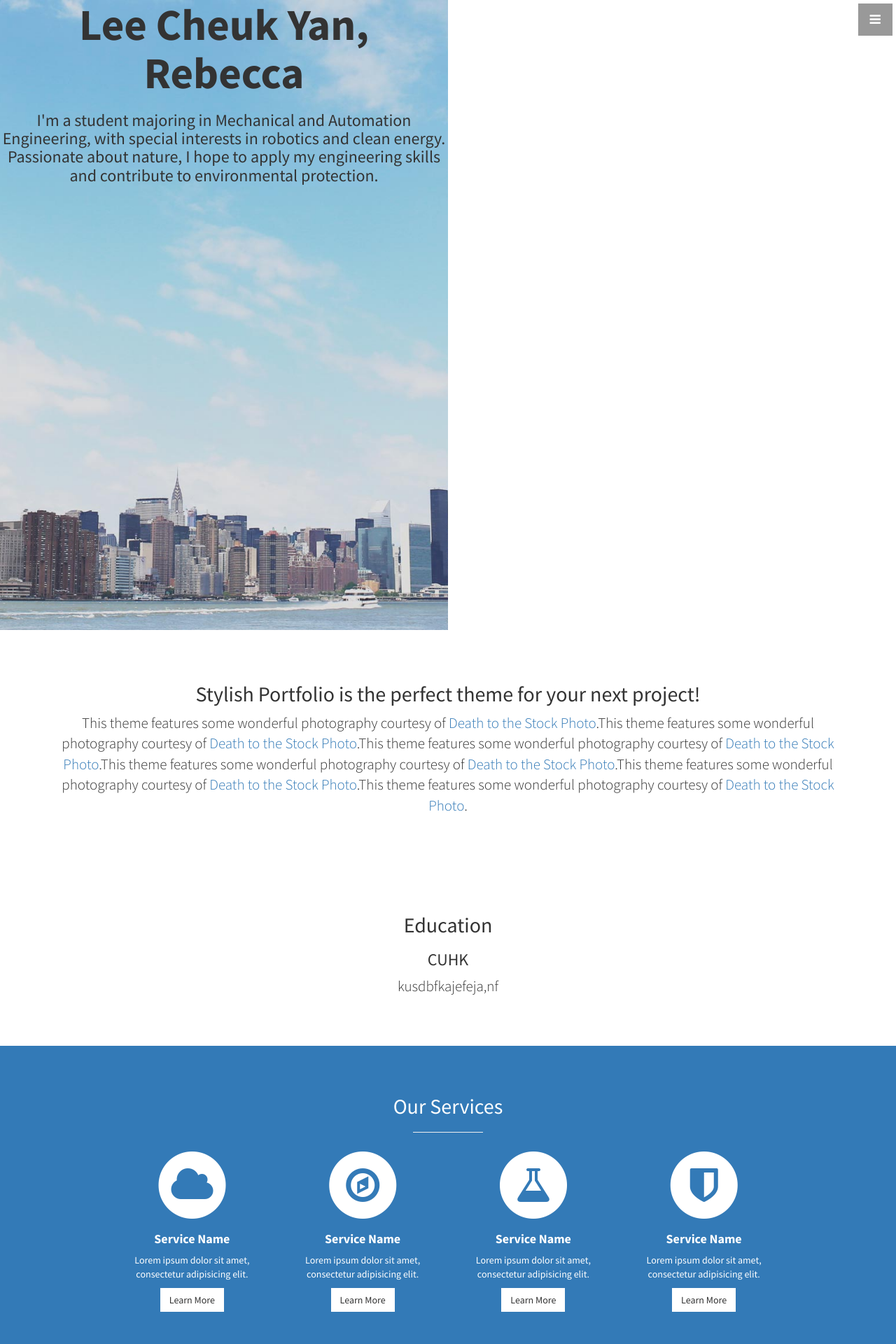
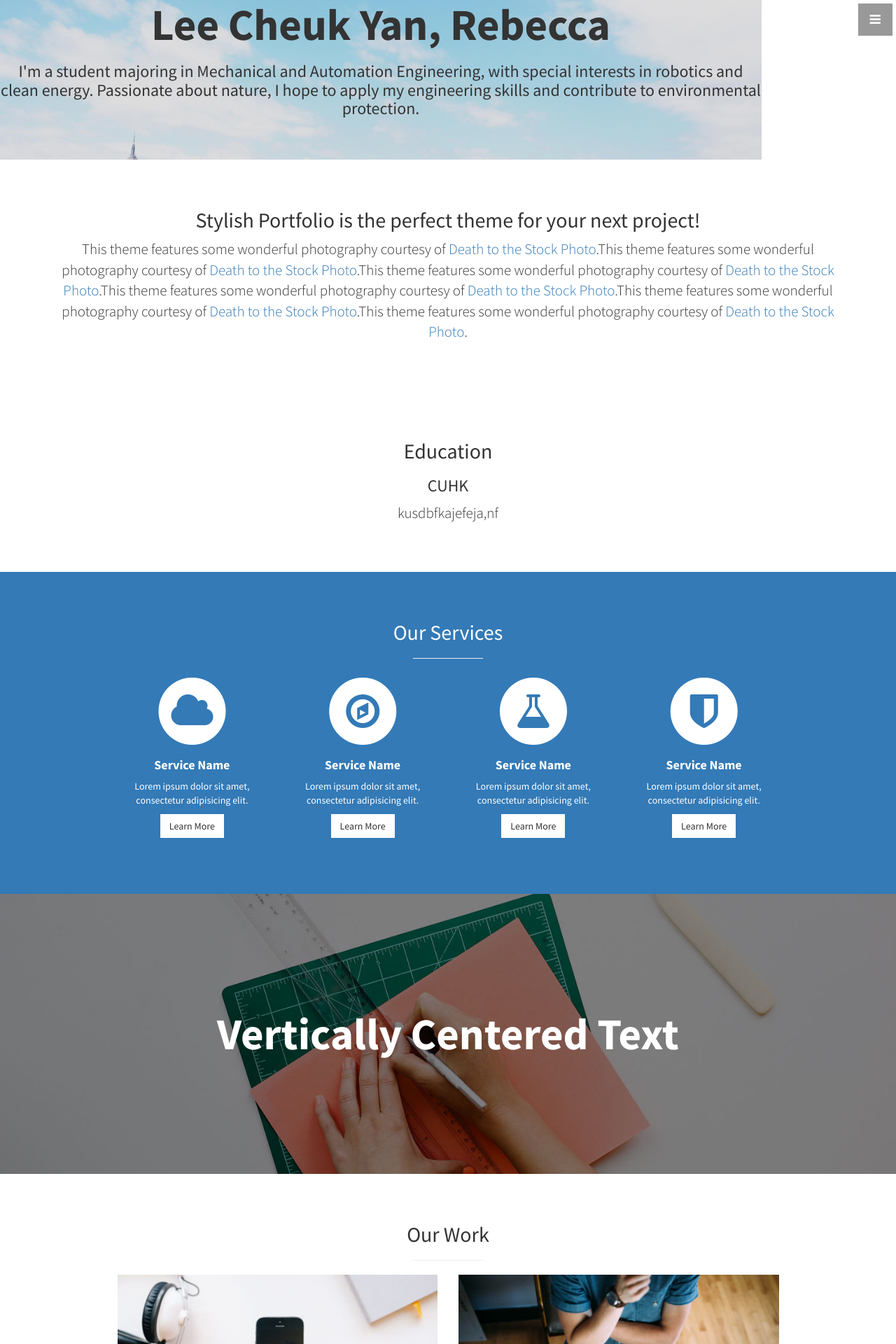
Before and after one commit to leelacceber/stylish-portfolio-jekyll-master, a Jekyll site: the page built from index.html, in a window 1280 px wide. Shown: the top 1920 px of the page at 70% size. Built offline with Jekyll 4.4.1, drawn with Linux system fonts in a browser that asks for light colours.

Commit message:
Update stylish-portfolio.css

```diff
--- a/css/stylish-portfolio.css
+++ b/css/stylish-portfolio.css
@@ -151,9 +151,12 @@ hr.small {
 /* Header */
 
 .header {
-    display: inline-block;
-    width: 50%;
-    height: 100%;
+   display: inline-block;
+   vertical-align: middle;
+   margin: 0 auto;
+   width: 85%;
+   padding-bottom: 30px;s
+   text-align: center;
     background: url(../img/bg.jpg) no-repeat center center scroll;
     -webkit-background-size: cover;
     -moz-background-size: cover;
```
